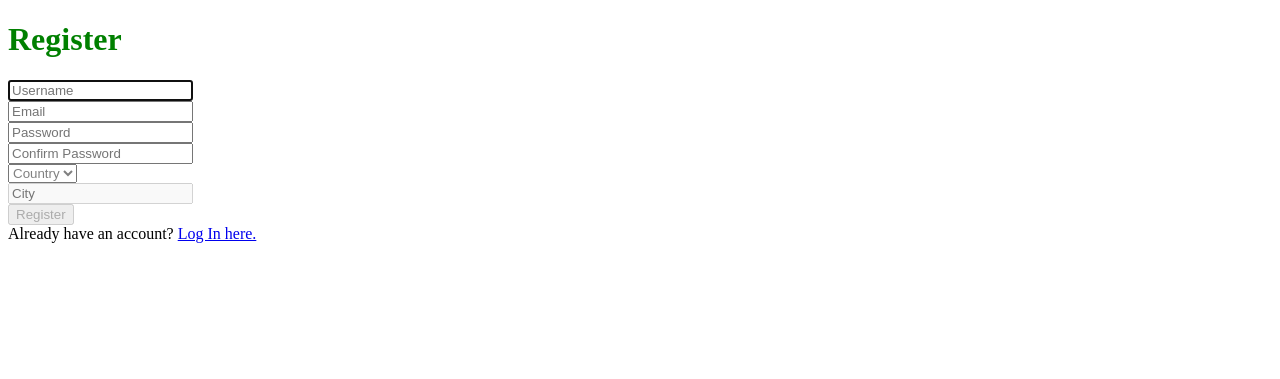
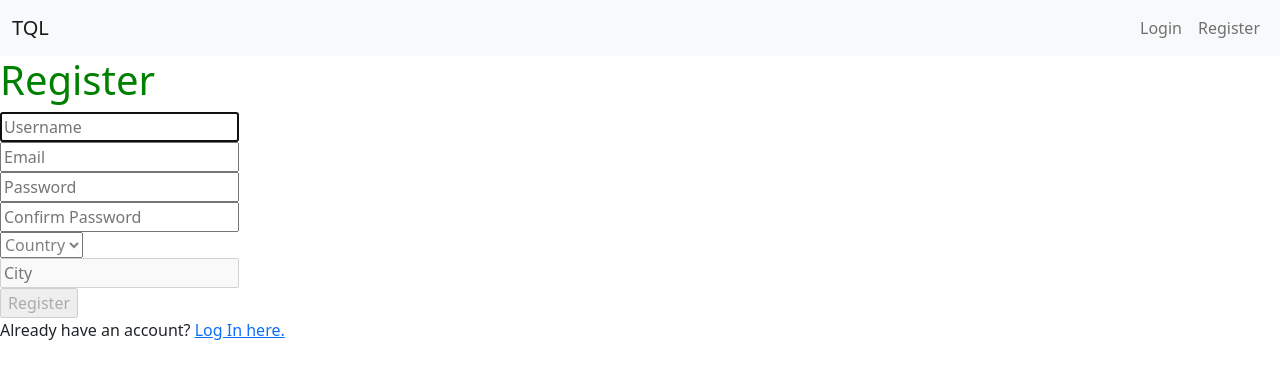
Before and after one commit to si32/TouristQuickInfo, a Django app: page /register in a window 1280 px wide. Shown: the top 379 px of the page. Run offline with Django 4.2, Linux system fonts and the light colour scheme; tables that the repository leaves empty hold one stand-in row (values such as "Sample post").

Commit message:
bootstrap menu

```diff
--- a/tourist_quick_info/infopage/static/infopage/country.js
+++ b/tourist_quick_info/infopage/static/infopage/js/get_location.js
@@ -1,3 +1,5 @@
+const OXILOR_API_KEY='-yY-uX_pqjH0feej_0050WXLxd_pcM'
+
 document.addEventListener("DOMContentLoaded", function() {
 
     get_countries();
@@ -9,11 +11,12 @@ document.addEventListener("DOMContentLoaded", function() {
         let cities_list = document.querySelector('#cities_list');
         cities_list.innerHTML = '';
 
+
         // put country in form
         let country = countries.value
         fetch(`https://data-api.oxilor.com/rest/search-regions?searchTerm=${country}&&type=country`, {
             headers: {
-                'Authorization': 'Bearer -yY-uX_pqjH0feej_0050WXLxd_pcM',
+                'Authorization': `Bearer ${OXILOR_API_KEY}`,
                 'Accept-Language': 'en'
             },
             method: 'GET'
@@ -42,7 +45,7 @@ document.addEventListener("DOMContentLoaded", function() {
         if (search_text.length >= 2) {
             fetch(`https://data-api.oxilor.com/rest/search-regions?searchTerm=${search_text}&countryCode=${countrycode}&type=city`, {
                 headers: {
-                    'Authorization': 'Bearer -yY-uX_pqjH0feej_0050WXLxd_pcM',
+                    'Authorization': `Bearer ${OXILOR_API_KEY}`,
                     'Accept-Language': 'en'
                 },
                 method: 'GET'
@@ -64,8 +67,6 @@ document.addEventListener("DOMContentLoaded", function() {
                         // Register if city in database
                         if (search_text === city.name) {
                             submit_btm.disabled = false;
-                            console.log(city.longitude);
-                            console.log(city.latitude);
                             document.querySelector('#city_timezone').value = city.timezone;
                             document.querySelector('#city_latitude').value = city.latitude;
                             document.querySelector('#city_longitude').value = city.longitude;
@@ -92,7 +93,7 @@ document.addEventListener("DOMContentLoaded", function() {
 function get_countries() {
     fetch('https://data-api.oxilor.com/rest/countries', {
         headers: {
-            'Authorization': 'Bearer -yY-uX_pqjH0feej_0050WXLxd_pcM',
+            'Authorization': `Bearer ${OXILOR_API_KEY}`,
             'Accept-Language': 'en'
         },
         method: 'GET'
--- a/tourist_quick_info/infopage/templates/infopage/layout.html
+++ b/tourist_quick_info/infopage/templates/infopage/layout.html
@@ -4,16 +4,64 @@
 <html lang="en">
     <head>
         <title>Tourist Quick Info</title>
-        <link rel="stylesheet" href="{% static 'infopage/style.css' %}">
+        <!-- Bootstrap -->
+        <meta name="viewport" content="width=device-width, initial-scale=1">
+
+        <link class="nav-item"nk href="https://cdn.jsdelivr.net/npm/bootstrap@5.2.3/dist/css/bootstrap.min.css" rel="stylesheet" integrity="sha384-rbsA2VBKQhggwzxH7pPCaAqO46MgnOM80zW1RWuH61DGLwZJEdK2Kadq2F9CUG65" crossorigin="anonymous">
+
+
+        <link class="nav-item"nk rel="stylesheet" href="{% static 'infopage/style.css' %}">
+    </head>
+    <body>
+        <nav class="navbar navbar-expand-md navbar-light bg-light">
+            <div class="container-fluid">
+                <div class="navbar-header">
+                    <a href="{% url 'index' %}" class="navbar-brand">TQL</a>
+                </div>
+
+                <button class="navbar-toggler" type="button" data-bs-toggle="collapse" data-bs-target="#navbarTogglerTQL" aria-expanded="false">
+                    <span class="navbar-toggler-icon"></span>
+                </button>
+
+                <div class="collapse navbar-collapse" id="navbarTogglerTQL">
+                    {% if user.is_authenticated %}
+                        <ul class="nav navbar-nav justify-content-between w-100">
+                            <li class="nav-item col-auto">
+                                <a href="#" class="nav-link"> +Add location</a>
+                            </li>
+
+                            <div class="col-auto ">
+                                <li class="nav-item" style="display: inline-block;">
+                                    <a href="#" class="nav-link">[{{ user.username }}]</a>
+                                </li>
+                                <li class="nav-item" style="display: inline-block;">
+                                    <a href="{% url 'logout' %}" class="nav-link">Logout</a>
+                                </li>
+                            </div>
+                        </ul>
+                    {% else %}
+                        <ul class="nav navbar-nav ms-auto">
+                            <li class="nav-item">
+                                <a href="{% url 'login' %}" class="nav-link">Login</a>
+                            </li>
+                            <li class="nav-item">
+                                <a href="{% url 'register' %}" class="nav-link">Register</a>
+                            </li>
+                        </ul>
+                    {% endif %}
+
+                </div>
+            </div>
+        </nav>
+
+
+        {% block body %}
+        {% endblock %}
+
         {% block script %}
         {% endblock %}
-    </head>
-    <body>
 
-        <div class="body">
-            {% block body %}
-            {% endblock %}
-        </div>
+        <script src="https://cdn.jsdelivr.net/npm/bootstrap@5.2.3/dist/js/bootstrap.bundle.min.js" integrity="sha384-kenU1KFdBIe4zVF0s0G1M5b4hcpxyD9F7jL+jjXkk+Q2h455rYXK/7HAuoJl+0I4" crossorigin="anonymous"></script>
 
     </body>
 </html>
--- a/tourist_quick_info/infopage/templates/infopage/register.html
+++ b/tourist_quick_info/infopage/templates/infopage/register.html
@@ -52,5 +52,5 @@
 {% endblock %}
 
 {% block script %}
-    <script src="{% static 'infopage/country.js' %}"></script>
+    <script src="{% static 'infopage/js/get_location.js' %}"></script>
 {% endblock %}
--- a/tourist_quick_info/infopage/views.py
+++ b/tourist_quick_info/infopage/views.py
@@ -1,3 +1,5 @@
+import os
+
 from django.shortcuts import render
 from django.contrib.auth import login, logout, authenticate
 from django.db import IntegrityError
@@ -87,8 +89,11 @@ def register(request):
         return render(request, "infopage/register.html")
 
 # Create your views here.
+
 def index(request):
     if request.user.is_authenticated:
         return render(request, "infopage/index.html")
     else:
+        OXILOR_API_KEY=os.getenv("OXILOR_API_KEY")
+        print(OXILOR_API_KEY)
         return render(request, "infopage/login.html")
--- a/tourist_quick_info/tourist_quick_info/settings.py
+++ b/tourist_quick_info/tourist_quick_info/settings.py
@@ -123,3 +123,9 @@ STATIC_URL = '/static/'
 # https://docs.djangoproject.com/en/4.1/ref/settings/#default-auto-field
 
 DEFAULT_AUTO_FIELD = 'django.db.models.BigAutoField'
+
+
+# TOKENS (to keep them secret)
+from dotenv import load_dotenv, find_dotenv
+
+load_dotenv(find_dotenv(".env"))
```
Also changed, not shown: tourist_quick_info/infopage/templates/infopage/index.html (+4 -25 lines), tourist_quick_info/db.sqlite3, tourist_quick_info/infopage/static/infopage/js/main.js (added), 1 other file.
